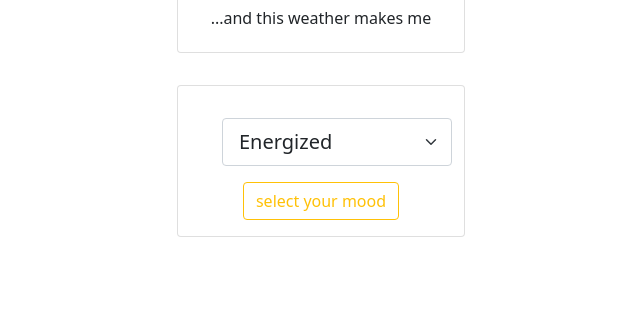
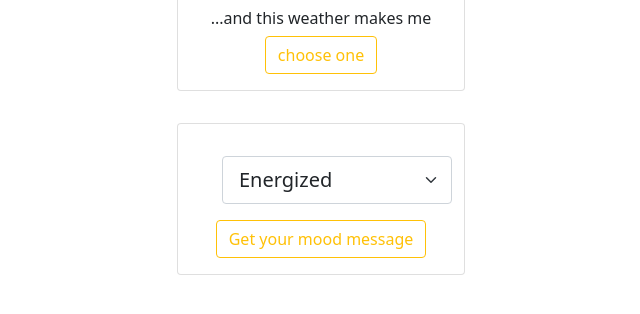
Before and after one commit to AndreaGraziosi/Mood_Weather_App, a Flask app: page /mood_picker in a window 1280 px wide. Shown: the part 131-445 px from the top of the page, without its empty margins (319-959 px from the left). Run offline with Flask 2, Linux system fonts and the light colour scheme.

Commit message:
fixes bug in mood picker route

```diff
--- a/app.py
+++ b/app.py
@@ -60,7 +60,7 @@ def display_weather():
     }
     return render_template('display_weather.html', **context)
 
-@app.route('/mood_picker', methods=['GET','POST'])
+@app.route('/mood_picker', methods=['GET'])
 def mood_picker():
     """ choose your mood based on the weather """
     context = {
--- a/templates/display_weather.html
+++ b/templates/display_weather.html
@@ -9,9 +9,13 @@
             <h6 class="card-text">Looks like we have...</h6>
             <p class="card-title">{{description}} today in {{city}}!</p>
             <h6> ...and this weather makes me </h6>
+            <form action="/mood_picker" method="GET">
+                <button class="btn btn-outline-warning" type="submit">choose one</button>
+            </form>
             </div>
         </div>
     </div>
+
 
     <div class="row row-cols-md-3 g-4 justify-content-center" style="padding-left:5rem; padding-right:5rem; padding-top: 2rem;">
         <div class="card text-center" style="width: 18rem;">
@@ -23,7 +27,7 @@
                         <option value="{{ mood }}">{{ mood }}</option>
                             {% endfor %}
                     </select>
-                    <button class="btn btn-outline-warning" type="submit">select your mood</button>
+                    <button class="btn btn-outline-warning" type="submit">Get your mood message</button>
 
                 </form>
             </div>
```
